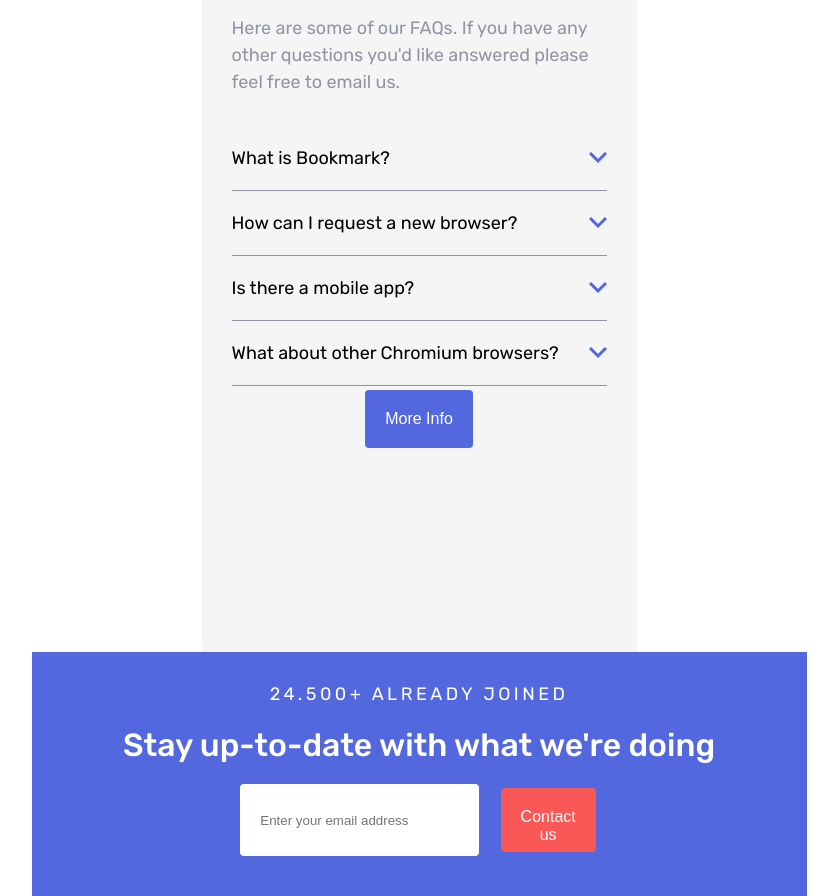
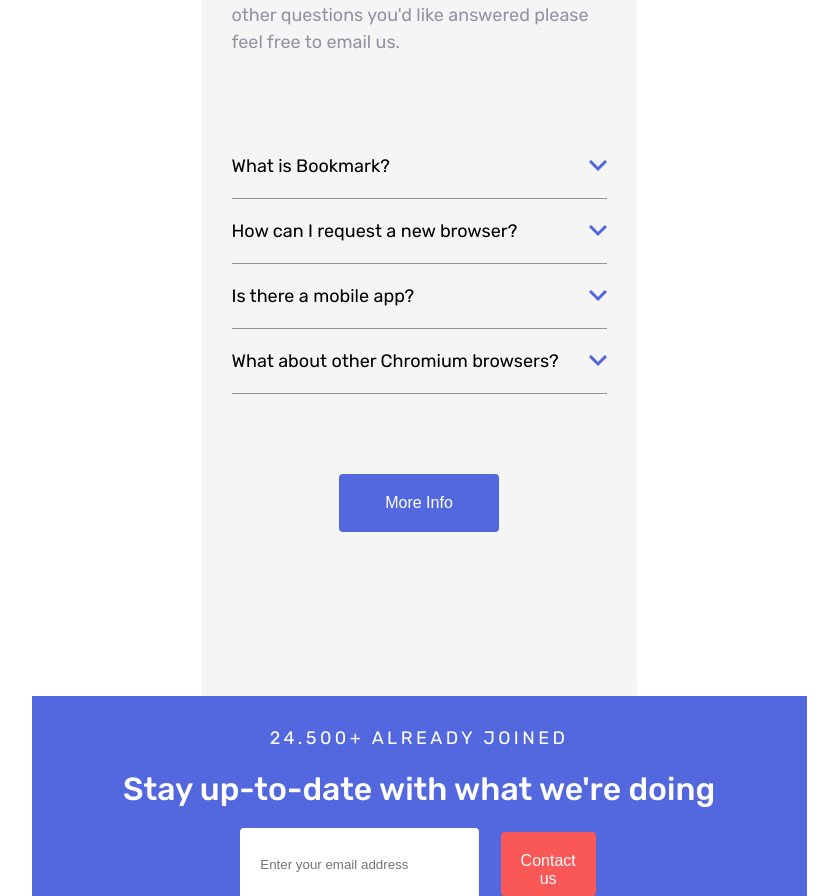
Before and after one commit to AndrzejPec/test-task, a React (Create React App) app: page / in a window 1280 px wide. Shown: the part 1926-2822 px from the top of the page, without its empty margins (221-1059 px from the left). Built offline with nearby package versions, Linux system fonts and the light colour scheme.

Commit message:
accordion fixed

```diff
--- a/src/components/Accordion/Accordion.scss
+++ b/src/components/Accordion/Accordion.scss
@@ -1,6 +1,9 @@
 @import '../../styles/variables';
 
 .accordion__item {
+    &:first-of-type {
+      margin-top: 3rem;
+    }
     .accordion__title {
       display: flex;
       justify-content: space-between;
--- a/src/components/FAQ/FAQ.jsx
+++ b/src/components/FAQ/FAQ.jsx
@@ -38,13 +38,14 @@
                 <Accordion
                     key={item.title}
                     title={item.title}
+                    className
                     isActive={index === activeIndex}
                     onClick={() => toggleAccordion(index)}
                 >
                     <p>{item.content}</p>
                 </Accordion>
             ))}
-            <button className='button'>More Info</button>
+            <button className='button faq__button'>More Info</button>
         </div>
     )
 }
--- a/src/components/FAQ/FAQ.scss
+++ b/src/components/FAQ/FAQ.scss
@@ -1,7 +1,15 @@
 @import '../../styles/variables.scss';
 
 .faq {
-    padding: 200px 0;
+    padding: 10rem 0;
+    display: flex;
+    flex-direction: column;
+
+    &__button {
+        width: 10rem;
+        align-self: center;
+        margin-top: 5rem;
+    }
 }
 
 p {
```
